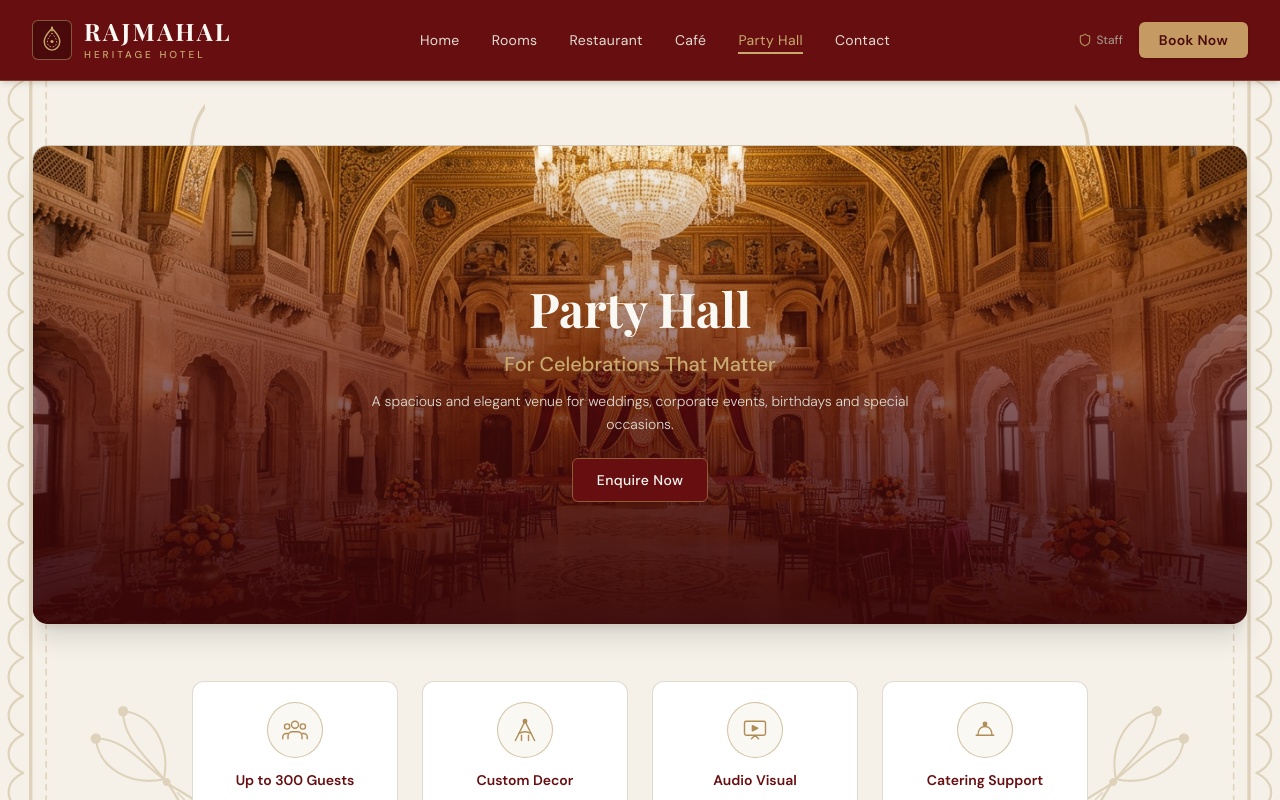
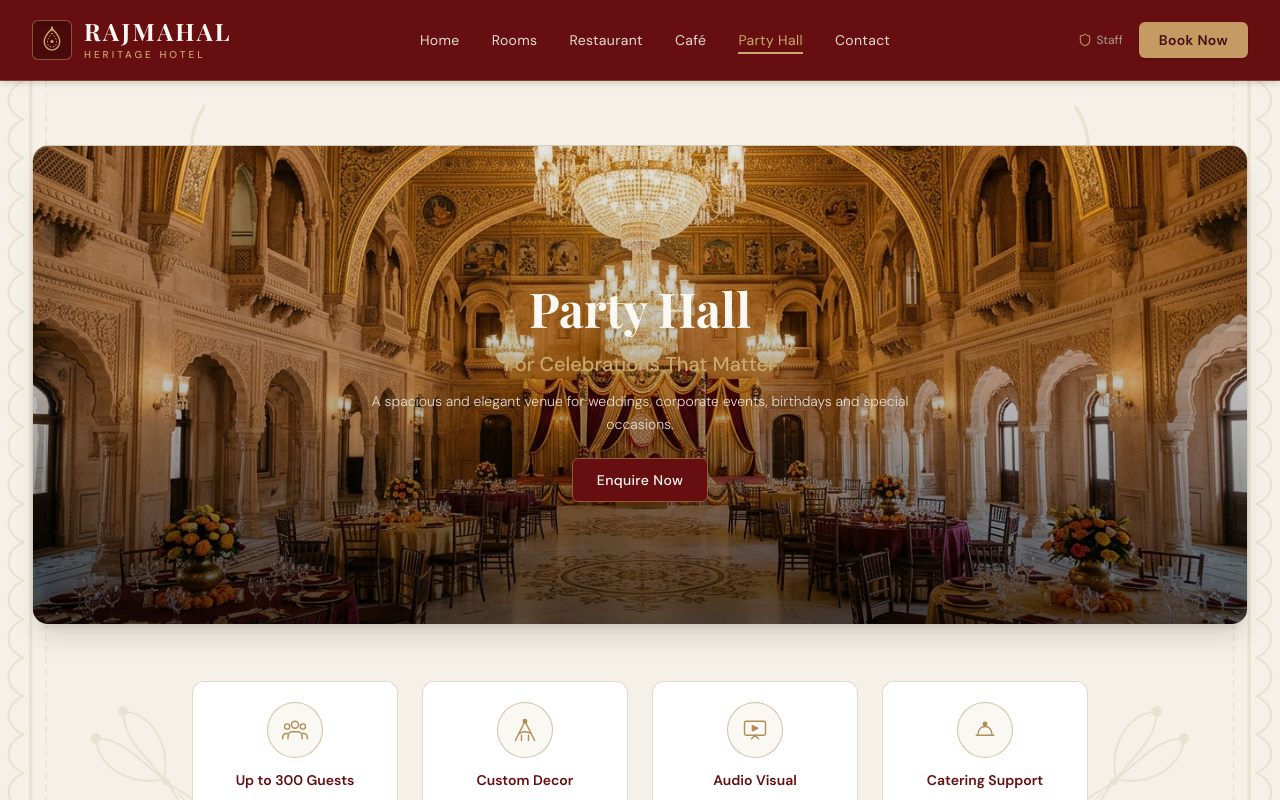
Before and after one commit to Jayendrachoudhary911/Hotel_Management, a Next.js app: page /hall in a window 1280 px wide. Shown: the top 800 px of the page. Built offline with nearby package versions, Linux system fonts and the light colour scheme; a web font is replaced by a local one.

Commit message:
style: soften image overlays and reduce art ornament opacities across all pages

```diff
--- a/src/app/book/page.tsx
+++ b/src/app/book/page.tsx
@@ -102,9 +102,9 @@ function BookRoomForm() {
 
   return (
     <div className="relative bg-[#F5F1E8] min-h-screen py-10 sm:py-16 text-[#241F1A] overflow-hidden">
-      {/* Decorative Mandala Corner Line Art */}
-      <MandalaOrnament position="top-left" opacity={0.3} color="#B08D57" className="hidden lg:block" />
-      <MandalaOrnament position="bottom-right" opacity={0.25} color="#B08D57" className="hidden lg:block" />
+      {/* Decorative Mandala Corner Line Art with subtle watermark opacity */}
+      <MandalaOrnament position="top-left" opacity={0.16} color="#B08D57" className="hidden lg:block" />
+      <MandalaOrnament position="bottom-right" opacity={0.16} color="#B08D57" className="hidden lg:block" />
 
       <div className="relative z-10 max-w-4xl mx-auto px-4 sm:px-6 lg:px-8">
         {/* Header matching Mobile - Booking mockup */}
@@ -117,7 +117,7 @@ function BookRoomForm() {
           </p>
         </div>
 
-        <HeritageDivider className="opacity-60 mb-8" color="#B08D57" />
+        <HeritageDivider className="opacity-35 mb-8" color="#B08D57" />
 
         {confirmedReservation ? (
           <div className="bg-white rounded-2xl border border-[#B08D57]/40 p-8 text-center space-y-6 shadow-xl">
--- a/src/app/hall/page.tsx
+++ b/src/app/hall/page.tsx
@@ -98,8 +98,8 @@ export default function HallPage() {
   return (
     <div className="relative bg-[#F5F1E8] min-h-screen py-10 sm:py-16 text-[#241F1A] overflow-hidden">
       {/* ── BESPOKE VERTICAL LATA JAALI BORDERS ── */}
-      <LataJaaliRunner side="left" opacity={0.3} color="#B08D57" className="hidden lg:block" />
-      <LataJaaliRunner side="right" opacity={0.3} color="#B08D57" className="hidden lg:block" />
+      <LataJaaliRunner side="left" opacity={0.15} color="#B08D57" className="hidden lg:block" />
+      <LataJaaliRunner side="right" opacity={0.15} color="#B08D57" className="hidden lg:block" />
 
       <div className="relative z-10 max-w-7xl mx-auto px-4 sm:px-6 lg:px-8 space-y-14">
         {/* ── HERO BANNER (Matching Mobile - Party Hall mockup) ── */}
@@ -112,12 +112,13 @@ export default function HallPage() {
             className="object-cover"
           />
 
-          {/* Dedicated Royal Darbar Chhatri Ornament Watermark */}
-          <div className="absolute top-0 right-4 w-64 h-64 pointer-events-none opacity-20 hidden md:block">
-            <DarbarChhatriOrnament color="#C9A96E" opacity={0.7} />
+          {/* Dedicated Royal Darbar Chhatri Ornament Watermark with subtle opacity */}
+          <div className="absolute top-0 right-4 w-64 h-64 pointer-events-none opacity-10 hidden md:block">
+            <DarbarChhatriOrnament color="#C9A96E" opacity={0.3} />
           </div>
 
-          <div className="absolute inset-0 bg-gradient-to-t from-[#380608]/95 via-[#4A0A0C]/65 to-transparent flex items-center justify-center p-6 sm:p-12 text-center">
+          {/* Subtle clear overlay so ballroom photo stays clear and majestic */}
+          <div className="absolute inset-0 bg-gradient-to-t from-black/65 via-black/25 to-black/10 flex items-center justify-center p-6 sm:p-12 text-center">
             <div className="max-w-2xl">
               <h1 className="font-heritage text-3xl sm:text-5xl font-bold text-[#FAF8F3] mb-3 leading-tight">
                 Party Hall
@@ -162,13 +163,13 @@ export default function HallPage() {
         </div>
 
         {/* Symmetrical Jaali Divider */}
-        <HeritageDivider className="opacity-70 my-6" color="#B08D57" />
+        <HeritageDivider className="opacity-35 my-6" color="#B08D57" />
 
         {/* ── ENQUIRY SECTION (WEB-05) ── */}
         <div id="enquire" className="relative max-w-3xl mx-auto bg-white rounded-2xl border border-[#D4CBBB]/70 p-6 sm:p-10 shadow-lg text-left overflow-hidden">
-          {/* Architectural Archway Watermark framing the card */}
-          <div className="absolute -top-10 left-1/2 -translate-x-1/2 w-full max-w-lg h-[650px] pointer-events-none opacity-10">
-            <ToranJharokhaArch color="#B08D57" opacity={0.6} showContentArea={false} />
+          {/* Architectural Archway Watermark framing the card with subtle opacity */}
+          <div className="absolute -top-10 left-1/2 -translate-x-1/2 w-full max-w-lg h-[650px] pointer-events-none opacity-5">
+            <ToranJharokhaArch color="#B08D57" opacity={0.25} showContentArea={false} />
           </div>
 
           <div className="relative z-10 text-center mb-8">
--- a/src/app/rooms/[roomTypeId]/room-detail-client.tsx
+++ b/src/app/rooms/[roomTypeId]/room-detail-client.tsx
@@ -143,9 +143,9 @@ export function RoomDetailClient({ room, allRooms }: RoomDetailClientProps) {
 
             {/* Tab Content with delicate architectural Jharokha line art illustration on right */}
             <div className="relative bg-white rounded-xl border border-[#D4CBBB]/70 p-6 sm:p-8 shadow-xs overflow-hidden">
-              {/* Toran Jharokha Arch Architectural Line Art in background on right, exactly matching reference image */}
-              <div className="absolute -top-4 right-2 w-56 sm:w-72 h-[640px] pointer-events-none opacity-30 hidden md:block">
-                <ToranJharokhaArch className="w-full h-full" color="#B08D57" opacity={0.65} showContentArea={false} />
+              {/* Toran Jharokha Arch Architectural Line Art in background on right, with subtle soft opacity */}
+              <div className="absolute -top-4 right-2 w-56 sm:w-72 h-[640px] pointer-events-none opacity-10 hidden md:block">
+                <ToranJharokhaArch className="w-full h-full" color="#B08D57" opacity={0.25} showContentArea={false} />
               </div>
 
               {activeTab === 'overview' && (
--- a/src/app/rooms/page.tsx
+++ b/src/app/rooms/page.tsx
@@ -32,8 +32,8 @@ async function RoomsContent({ searchParams }: RoomsPageProps) {
   return (
     <div className="relative bg-[#F5F1E8] min-h-screen py-12 sm:py-16 text-[#241F1A] overflow-hidden">
       {/* ── BESPOKE VERTICAL LATA JAALI RUNNERS (Flanking Left & Right) ── */}
-      <LataJaaliRunner side="left" opacity={0.4} color="#B08D57" className="hidden lg:block" />
-      <LataJaaliRunner side="right" opacity={0.4} color="#B08D57" className="hidden lg:block" />
+      <LataJaaliRunner side="left" opacity={0.15} color="#B08D57" className="hidden lg:block" />
+      <LataJaaliRunner side="right" opacity={0.15} color="#B08D57" className="hidden lg:block" />
 
       <div className="relative z-10 max-w-7xl mx-auto px-4 sm:px-6 lg:px-8">
         {/* Header matching image */}
@@ -164,7 +164,7 @@ async function RoomsContent({ searchParams }: RoomsPageProps) {
         </div>
 
         {/* Symmetrical Jaali Divider */}
-        <HeritageDivider className="opacity-70 mt-12 mb-8" color="#B08D57" />
+        <HeritageDivider className="opacity-35 mt-12 mb-8" color="#B08D57" />
 
         {/* Bottom Recommendation Dark Banner matching image */}
         <div className="bg-[#4A0A0C] text-[#FAF8F3] rounded-xl p-6 sm:p-8 border border-[#B08D57]/40 flex flex-col sm:flex-row items-center justify-between gap-6 shadow-xl">
--- a/src/components/ui/heritage-art.tsx
+++ b/src/components/ui/heritage-art.tsx
@@ -106,7 +106,7 @@ export const JharokhaArchBorder: React.FC<{ className?: string; children?: React
 
 // ── 4. DINE LIKE ROYALTY ELEPHANTS BANNER ──
 export const DineLikeRoyaltyBanner: React.FC<{ className?: string }> = ({ className = '' }) => (
-  <div className={`relative bg-[#11241B] text-[#FAF8F3] rounded-xl overflow-hidden p-6 sm:p-8 border border-[#B08D57]/40 shadow-xl ${className}`}>
+  <div className={`relative bg-[#4A0A0C] text-[#FAF8F3] rounded-xl overflow-hidden p-6 sm:p-8 border border-[#B08D57]/40 shadow-xl ${className}`}>
     {/* Subtle backdrop pattern */}
     <div className="absolute inset-0 opacity-10 bg-[radial-gradient(#B08D57_1px,transparent_1px)] [background-size:16px_16px]" />
 
@@ -123,7 +123,7 @@ export const DineLikeRoyaltyBanner: React.FC<{ className?: string }> = ({ classN
             strokeLinejoin="round"
           />
           {/* Howdah on back */}
-          <rect x="55" y="16" width="35" height="15" rx="3" stroke="currentColor" strokeWidth="1.8" fill="#1B382A" />
+          <rect x="55" y="16" width="35" height="15" rx="3" stroke="currentColor" strokeWidth="1.8" fill="#380608" />
           <path d="M 50 16 C 72 6 72 6 95 16 Z" stroke="currentColor" strokeWidth="1.8" fill="#B08D57" fillOpacity="0.3" />
           <circle cx="72" cy="6" r="3" fill="currentColor" />
           {/* Royal Blanket / Jhool */}
@@ -160,7 +160,7 @@ export const DineLikeRoyaltyBanner: React.FC<{ className?: string }> = ({ classN
             strokeLinecap="round"
             strokeLinejoin="round"
           />
-          <rect x="55" y="16" width="35" height="15" rx="3" stroke="currentColor" strokeWidth="1.8" fill="#1B382A" />
+          <rect x="55" y="16" width="35" height="15" rx="3" stroke="currentColor" strokeWidth="1.8" fill="#380608" />
           <path d="M 50 16 C 72 6 72 6 95 16 Z" stroke="currentColor" strokeWidth="1.8" fill="#B08D57" fillOpacity="0.3" />
           <circle cx="72" cy="6" r="3" fill="currentColor" />
           <path d="M 50 40 Q 72 55 95 40 L 95 65 Q 72 72 50 65 Z" stroke="currentColor" strokeWidth="1.5" fill="#B08D57" fillOpacity="0.2" />
--- a/src/components/ui/heritage-ornaments.tsx
+++ b/src/components/ui/heritage-ornaments.tsx
@@ -20,7 +20,7 @@ export const MandalaOrnament: React.FC<MandalaOrnamentProps> = ({
   position = 'top-left',
   className = '',
   color = '#B08D57',
-  opacity = 0.45,
+  opacity = 0.2,
   size,
 }) => {
   const positionClasses = {
@@ -208,7 +208,7 @@ export interface ToranJharokhaArchProps {
 export const ToranJharokhaArch: React.FC<ToranJharokhaArchProps> = ({
   className = '',
   color = '#B08D57',
-  opacity = 0.85,
+  opacity = 0.3,
   showContentArea = true,
   children,
 }) => {
@@ -477,7 +477,7 @@ export interface LataJaaliRunnerProps {
 export const LataJaaliRunner: React.FC<LataJaaliRunnerProps> = ({
   className = '',
   color = '#B08D57',
-  opacity = 0.55,
+  opacity = 0.2,
   side = 'left',
 }) => {
   const sideClass = {
@@ -688,7 +688,7 @@ export interface RoyalProcessionBannerProps {
 export const RoyalProcessionBanner: React.FC<RoyalProcessionBannerProps> = ({
   className = '',
   color = '#B08D57',
-  opacity = 0.9,
+  opacity = 0.45,
 }) => {
   return (
     <div
@@ -861,7 +861,7 @@ export interface PaisleyButaProps {
 export const PaisleyButaOrnament: React.FC<PaisleyButaProps> = ({
   className = '',
   color = '#B08D57',
-  opacity = 0.5,
+  opacity = 0.2,
   size = '260px',
 }) => {
   return (
@@ -958,7 +958,7 @@ export interface DarbarChhatriProps {
 export const DarbarChhatriOrnament: React.FC<DarbarChhatriProps> = ({
   className = '',
   color = '#B08D57',
-  opacity = 0.5,
+  opacity = 0.25,
 }) => {
   return (
     <div
@@ -1061,7 +1061,7 @@ export interface HeritageDividerProps {
 export const HeritageDivider: React.FC<HeritageDividerProps> = ({
   className = '',
   color = '#B08D57',
-  opacity = 0.75,
+  opacity = 0.35,
 }) => {
   return (
     <div
```
Also changed, not shown: src/app/cafe/page.tsx (+8 -7 lines), src/app/page.tsx (+7 -7 lines), src/app/restaurant/page.tsx (+7 -6 lines).
